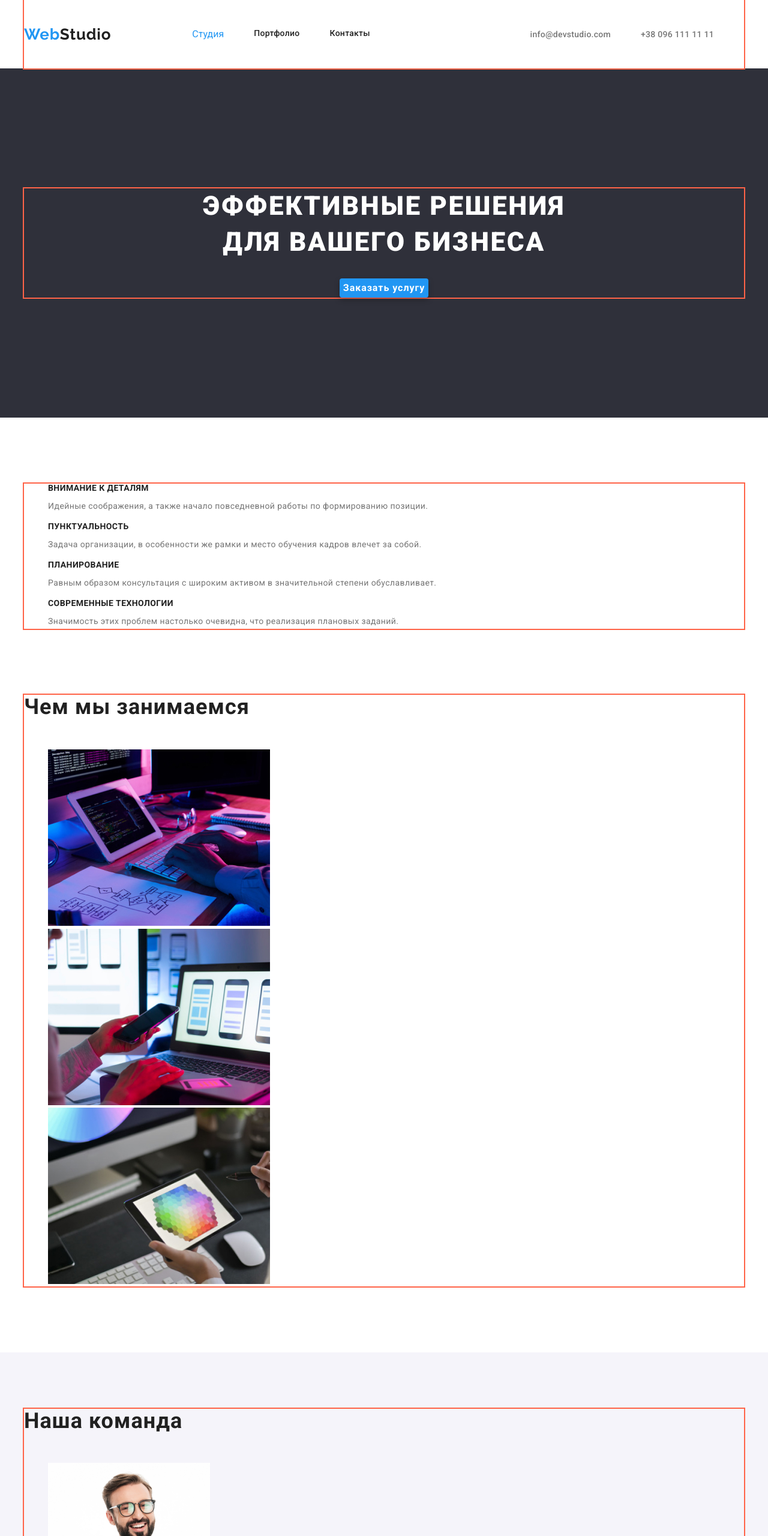
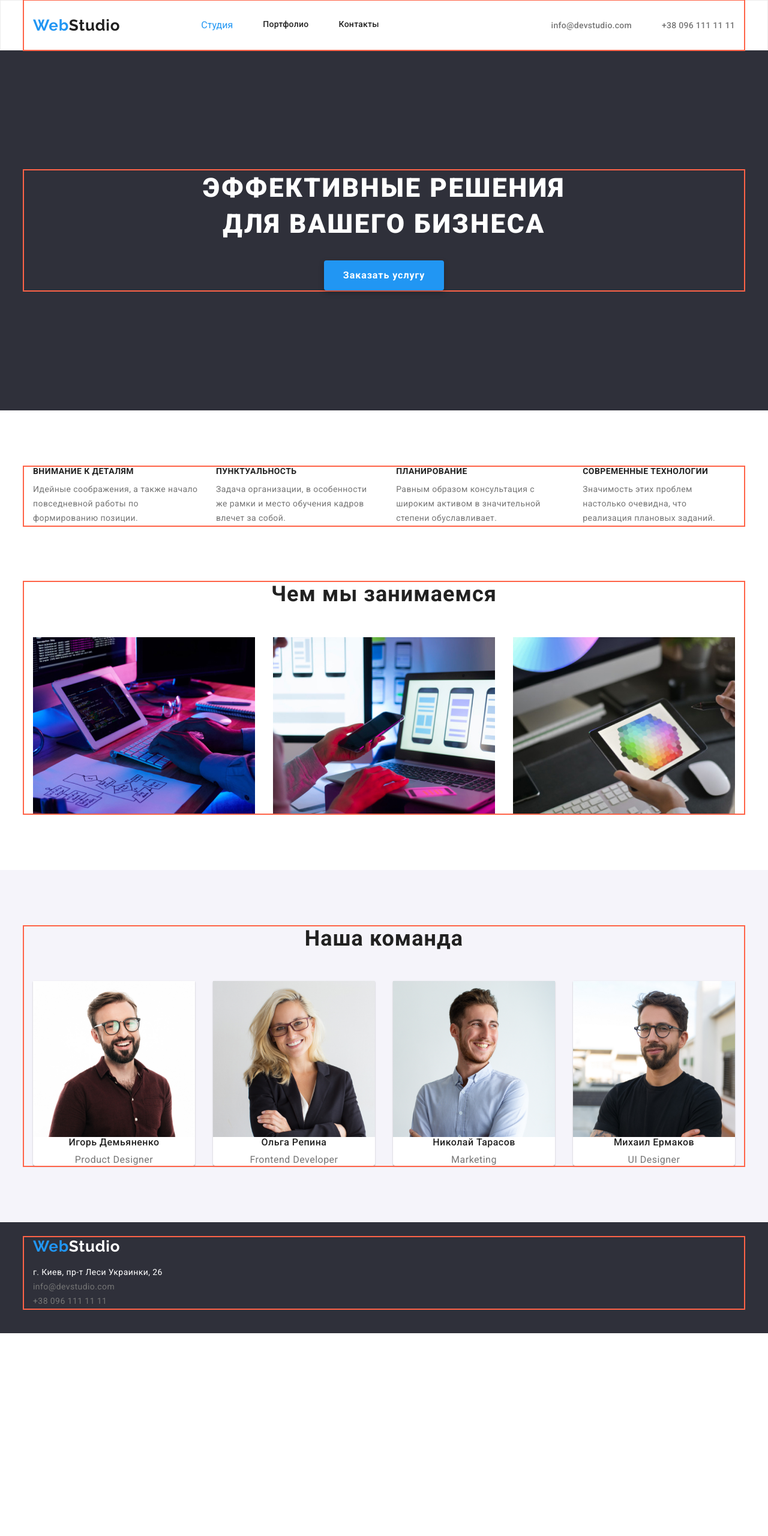
Before and after one commit to Zagum11/goit-markup-hw-03, a plain HTML site: page index.html in a window 1280 px wide. Shown: the top 2560 px of the page at 60% size. After the commit the page ends 2222 px from the top, so only its background shows below. Drawn offline with nearby package versions, Linux system fonts and the light colour scheme.

Commit message:
закончил страницу Главная

```diff
--- a/css/styles.css
+++ b/css/styles.css
@@ -41,10 +41,35 @@ button {
   margin-right: auto;
   width: 1200px;
   outline: 2px solid tomato;
+  padding-left: 15px;
+  padding-right: 15px;
+}
+
+.container-header {
+  margin-left: auto;
+  margin-right: auto;
+  width: 1200px;
+  outline: 2px solid tomato;
+  padding-left: 15px;
+  padding-right: 15px;
+}
+
+.container-footer {
+  margin-left: auto;
+  margin-right: auto;
+  width: 1200px;
+  outline: 2px solid tomato;
+  padding-left: 15px;
+  padding-right: 15px;
+}
+
+.header {
+  border: 1px solid #ececec;
 }
 
 /* Logo */
 .logo {
+  margin-right: 95px;
   padding-top: 25px;
   padding-bottom: 25px;
   color: var(--primary-text-color);
@@ -53,6 +78,7 @@ button {
   line-height: 1.19;
   letter-spacing: 0.03em;
   text-decoration: none;
+  margin-top: 0;
 }
 
 .accent-logo {
@@ -75,7 +101,8 @@ button {
 /* Nav */
 .nav-list {
   display: flex;
-  margin-left: 95px;
+  margin-top: 0;
+  margin-bottom: 0;
 }
 
 .nav-item:not(:last-child) {
@@ -111,22 +138,25 @@ button {
 
 /* Contacts */
 .contacts {
+  margin-left: auto;
+  margin-top: 0;
+  margin-bottom: 0;
   display: flex;
   padding-top: 32px;
   padding-bottom: 32px;
-  margin-left: auto;
-
-
 }
 
 .contact {
-  margin-right: 50px;
   color: var(--secondary-text-color);
   font-weight: 500;
   font-size: 14px;
   line-height: 1.14;
   letter-spacing: 0.02em;
   text-decoration: none;
+}
+
+.contacts .item + .item {
+  margin-left: 50px;
 }
 
 .contact:hover,
@@ -156,6 +186,10 @@ button {
 }
 
 .button {
+  width: 200px;
+  height: 50px;
+  left: 700px;
+  top: 430px;
   background-color: var(--accent-color);
   color: var(--white-color);
   font-weight: 700;
@@ -174,27 +208,38 @@ button {
   background-color: #188ce8;
 }
 
-.secondary-button {
+.current-button {
+  margin-right: 30px;
+  width: 73px;
+  height: 38px;
+  left: 495px;
+  top: 174px;
   font-weight: 500;
   font-size: 16px;
   line-height: 1.62;
   text-align: center;
   letter-spacing: 0.03em;
+  border-radius: 4px;
   color: var(--white-color);
   background-color: var(--accent-color);
   box-shadow: 0px 3px 1px rgba(0, 0, 0, 0.1), 0px 1px 2px rgba(0, 0, 0, 0.08),
     0px 2px 2px rgba(0, 0, 0, 0.12);
-  border-radius: 4px;
 }
 
 .second-button {
-  color: var(--primary-text-color);
-  background-color: var(--secondary-button-color);
+  margin-right: 30px;
+  width: 128px;
+  height: 38px;
+  left: 576px;
+  top: 174px;
   font-weight: 500;
   font-size: 16px;
   line-height: 1.63;
+  text-align: center;
   letter-spacing: 0.03em;
   border-radius: 4px;
+  color: var(--primary-text-color);
+  background-color: var(--secondary-button-color);
 }
 
 .second-button:hover,
@@ -203,11 +248,23 @@ button {
   background-color: #188ce8;
 }
 
-/* Особенности  */
+/* section */
 .section {
   padding-top: 94px;
   padding-bottom: 94px;
   margin-bottom: 0;
+  display: block;
+}
+
+/* Особенности  */
+.list-qualities {
+  display: flex;
+  padding: 0;
+  margin: 0;
+}
+
+.item-qualities + .item-qualities {
+  margin-left: 30px;
 }
 
 .section.no-padding {
@@ -232,6 +289,7 @@ button {
   line-height: 1.71;
   letter-spacing: 0.03em;
   margin-top: 10px;
+  margin-bottom: 0;
 }
 
 /* Work */
@@ -243,16 +301,48 @@ button {
   letter-spacing: 0.03em;
   margin-top: 0;
   margin-bottom: 50px;
+  text-align: center;
+}
+
+.work-list {
+  display: flex;
+  text-align: center;
+  padding: 0;
+  margin: 0;
+}
+
+.work-item {
+  margin-left: auto;
+  margin-right: 30px;
 }
 
 /* Section team */
 .team {
   background-color: var(--secondary-bgcolor);
   margin-bottom: 0;
+  text-align: center;
+}
+
+.team-list {
+  display: flex;
+  text-align: center;
+  padding-left: 0;
+  padding: 0;
+  margin: 0;
+}
+
+.team-item {
+  margin-left: auto;
+  margin-right: 30px;
+  background: #ffffff;
+  box-shadow: 0px 1px 3px rgba(0, 0, 0, 0.12), 0px 1px 1px rgba(0, 0, 0, 0.14),
+    0px 2px 1px rgba(0, 0, 0, 0.2);
+  border-radius: 0px 0px 4px 4px;
 }
 
 .title-team {
   margin-top: 0;
+  margin-bottom: 50px;
   color: var(--primary-text-color);
   font-weight: 700;
   font-size: 36px;
@@ -292,8 +382,16 @@ button {
   overflow: hidden;
 }
 
-.works-main-section {
-  background-color: var(--white-color);
+.works-main {
+  background-color: #e5e5e5;
+}
+
+.works-section-list {
+  display: block;
+  display: flex;
+  text-align: center;
+  justify-content: center;
+  padding: 0;
 }
 
 .description {
@@ -311,15 +409,55 @@ button {
   letter-spacing: 0.03em;
 }
 
+.card-set {
+  padding: 0;
+  margin: 0;
+  list-style: none;
+
+  display: flex;
+  flex-wrap: wrap;
+}
+
+.card-set.item {
+  margin-right: 30px;
+  margin-bottom: 30px;
+  width: 370px;
+  height: 404px;
+  left: 215px;
+  top: 262px;
+
+  background: #ffffff;
+  border: 1px solid #eeeeee;
+}
+
+h1,
+h2,
+h3,
+h4,
+h5,
+h6,
+p {
+  margin: 0;
+}
+
+img {
+  display: block;
+}
+
 /* Footer */
 .footer {
   background-color: var(--hero-footer-bgcolor);
   padding-top: 25px;
   padding-bottom: 25px;
+  margin: 0;
 }
 
-.adress {
+.address {
   margin-bottom: 0;
+}
+
+.address-list {
+  padding-left: 0;
 }
 
 .accent-logo-footer {
--- a/index.html
+++ b/index.html
@@ -18,7 +18,7 @@
   <body>
     <!-- Шапка -->
     <header class="header">
-      <div class="container">
+      <div class="container-header">
         <nav class="main-nav">
           <a class="logo" href="index.html">
             <span class="accent-logo">Web</span>Studio</a
@@ -37,12 +37,12 @@
           </ul>
 
           <ul class="contacts">
-            <li>
+            <li class="item">
               <a class="contact" href="mailto:info@devstudio.com"
                 >info@devstudio.com</a
               >
             </li>
-            <li>
+            <li class="item">
               <a class="contact" href="tel:+380961111111">+38 096 111 11 11</a>
             </li>
           </ul>
@@ -63,31 +63,31 @@
       </section>
 
       <!-- Особенности -->
-      <section class="section no-padding">
+      <section class="section qualities no-padding">
         <div class="container">
-          <ul>
-            <li>
+          <ul class="list-qualities">
+            <li class="item-qualities">
               <h2 class="title-qualities">Внимание к деталям</h2>
               <p class="text-qualities">
                 Идейные соображения, а также начало повседневной работы по
                 формированию позиции.
               </p>
             </li>
-            <li>
+            <li class="item-qualities">
               <h2 class="title-qualities">Пунктуальность</h2>
               <p class="text-qualities">
                 Задача организации, в особенности же рамки и место обучения
                 кадров влечет за собой.
               </p>
             </li>
-            <li>
+            <li class="item-qualities">
               <h2 class="title-qualities">Планирование</h2>
               <p class="text-qualities">
                 Равным образом консультация с широким активом в значительной
                 степени обуславливает.
               </p>
             </li>
-            <li>
+            <li class="item-qualities">
               <h2 class="title-qualities">Современные технологии</h2>
               <p class="text-qualities">
                 Значимость этих проблем настолько очевидна, что реализация
@@ -102,8 +102,8 @@
       <section class="section">
         <div class="container">
           <h3 class="work">Чем мы занимаемся</h3>
-          <ul>
-            <li>
+          <ul class="work-list">
+            <li class="work-item">
               <img
                 class="work-image"
                 src="images/what-are-we-doing/img.jpg"
@@ -112,7 +112,7 @@
                 height="294"
               />
             </li>
-            <li>
+            <li class="work-item">
               <img
                 class="work-image"
                 src="images/what-are-we-doing/img1.jpg"
@@ -121,7 +121,7 @@
                 height="294"
               />
             </li>
-            <li>
+            <li class="work-item">
               <img
                 class="work-image"
                 src="images/what-are-we-doing/img2.jpg"
@@ -138,8 +138,8 @@
       <section class="section team">
         <div class="container">
           <h4 class="title-team">Наша команда</h4>
-          <ul>
-            <li>
+          <ul class="team-list">
+            <li class="team-item">
               <img
                 src="images/our-team/product-designer.jpg"
                 alt="Product designer"
@@ -149,7 +149,7 @@
               <h5 class="name">Игорь Демьяненко</h5>
               <p class="position">Product Designer</p>
             </li>
-            <li>
+            <li class="team-item">
               <img
                 src="images/our-team/frontend-developer.jpg"
                 alt="Frontend developer"
@@ -159,7 +159,7 @@
               <h5 class="name">Ольга Репина</h5>
               <p class="position">Frontend Developer</p>
             </li>
-            <li>
+            <li class="team-item">
               <img
                 src="images/our-team/marketing.jpg"
                 alt="Marketing"
@@ -170,7 +170,7 @@
               <p class="position">Marketing</p>
             </li>
 
-            <li>
+            <li class="team-item">
               <img
                 src="images/our-team/ul-designer.jpg"
                 alt="Ul designer"
@@ -187,25 +187,25 @@
 
     <!-- footer     -->
     <footer class="footer">
-      <div class="container">
+      <div class="container-footer">
         <a class="logo" href="index.html">
           <span class="accent-logo">Web</span
           ><span class="accent-logo-footer">Studio</span></a
         >
 
-        <address class="adress">
-          <ul>
-            <li>
+        <address class="address">
+          <ul class="address-list">
+            <li class="address-item">
               <a class="street" href="https://goo.gl/maps/1c6XT1dpDKUksRFN7"
                 >г. Киев, пр-т Леси Украинки, 26</a
               >
             </li>
-            <li>
+            <li class="address-item">
               <a class="mail" href="mailto:info@devstudio.com"
                 >info@devstudio.com</a
               >
             </li>
-            <li>
+            <li class="address-item">
               <a class="tel" href="tel:+380961111111">+38 096 111 11 11</a>
             </li>
           </ul>
```
Also changed, not shown: portfolio.html (+31 -22 lines).
